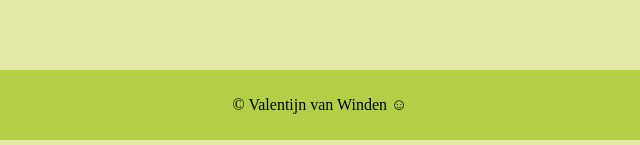
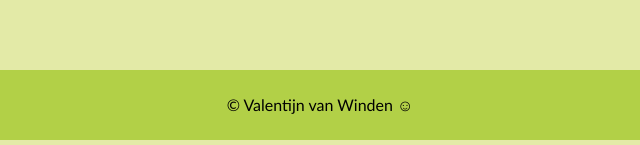
Before and after one commit to Valentijnvw/Informatica-website, a plain HTML site: page index.html in a window 1280 px wide. Shown: the part 1034-1179 px from the top of the page, 320-960 px from the left. Drawn offline with Linux system fonts and the light colour scheme.

Commit message:
Update footer font

```diff
--- a/index.html
+++ b/index.html
@@ -43,7 +43,7 @@
 			</div>
 		</div>
 
-		<div id="footer">© Valentijn van Winden ☺</div>
+		<div id="footer"><p>© Valentijn van Winden ☺</p></div>
 
 	</body>
 </html>
```
Also changed, not shown: conclusie.html (+1 -1 lines), inleiding.html (+1 -1 lines), jouw-resultaten.html (+1 -1 lines), resultaten.html (+1 -1 lines), werkplan.html (+1 -1 lines).
